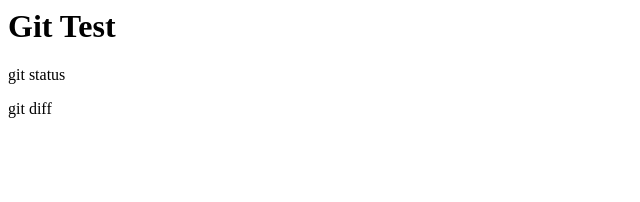
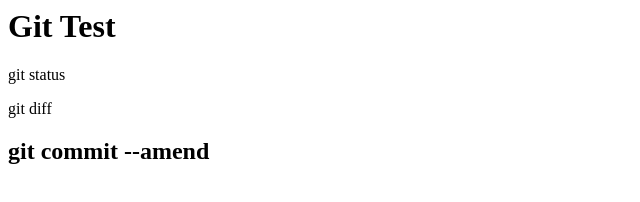
Before and after one commit to gachimuchi4416/git_test, a plain HTML site: page index.html in a window 1280 px wide. Shown: the whole page, without its empty margins (0-640 px from the left). Drawn offline with Linux system fonts and the light colour scheme.

Commit message:
git commit --amendを追記しました

```diff
--- a/index.html
+++ b/index.html
@@ -1,3 +1,4 @@
 <h1>Git Test</h1>
 <p>git status</p>
 <p>git diff</p>
+<h2>git commit --amend</h2>
```
